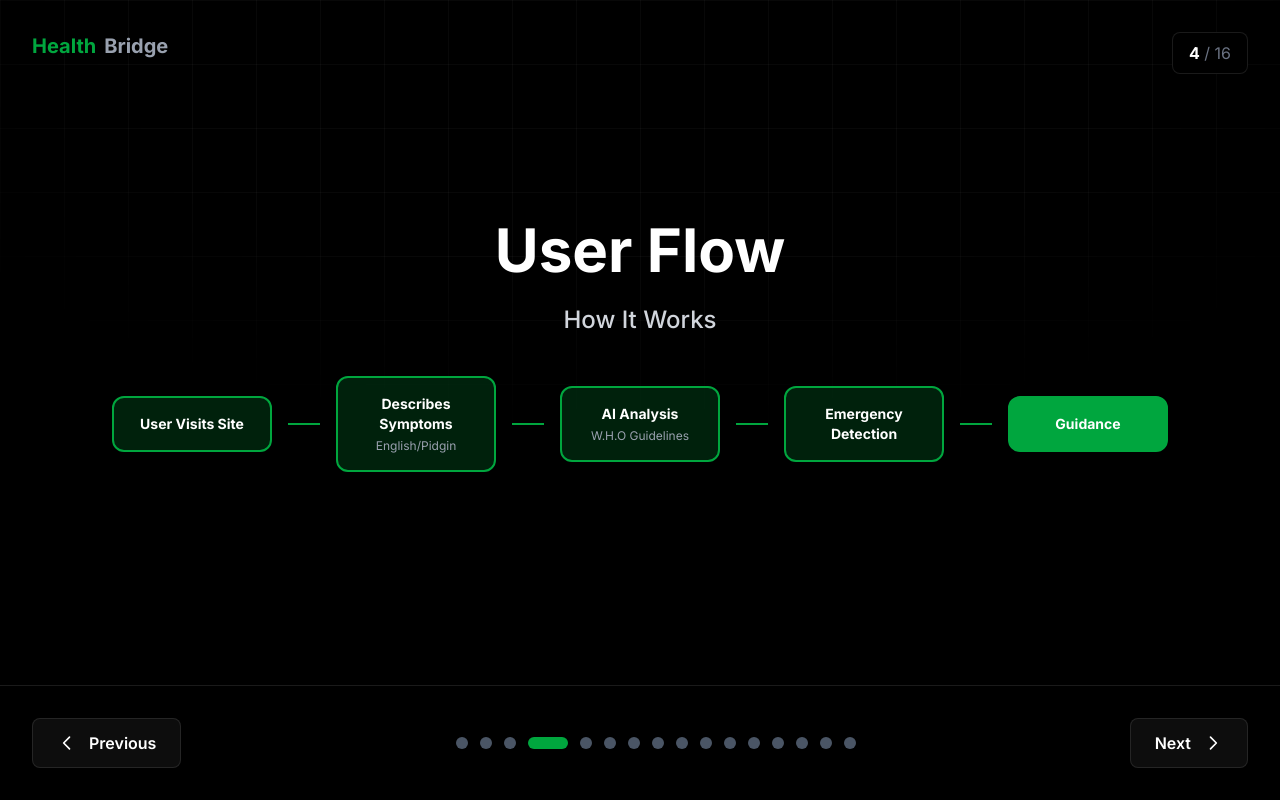
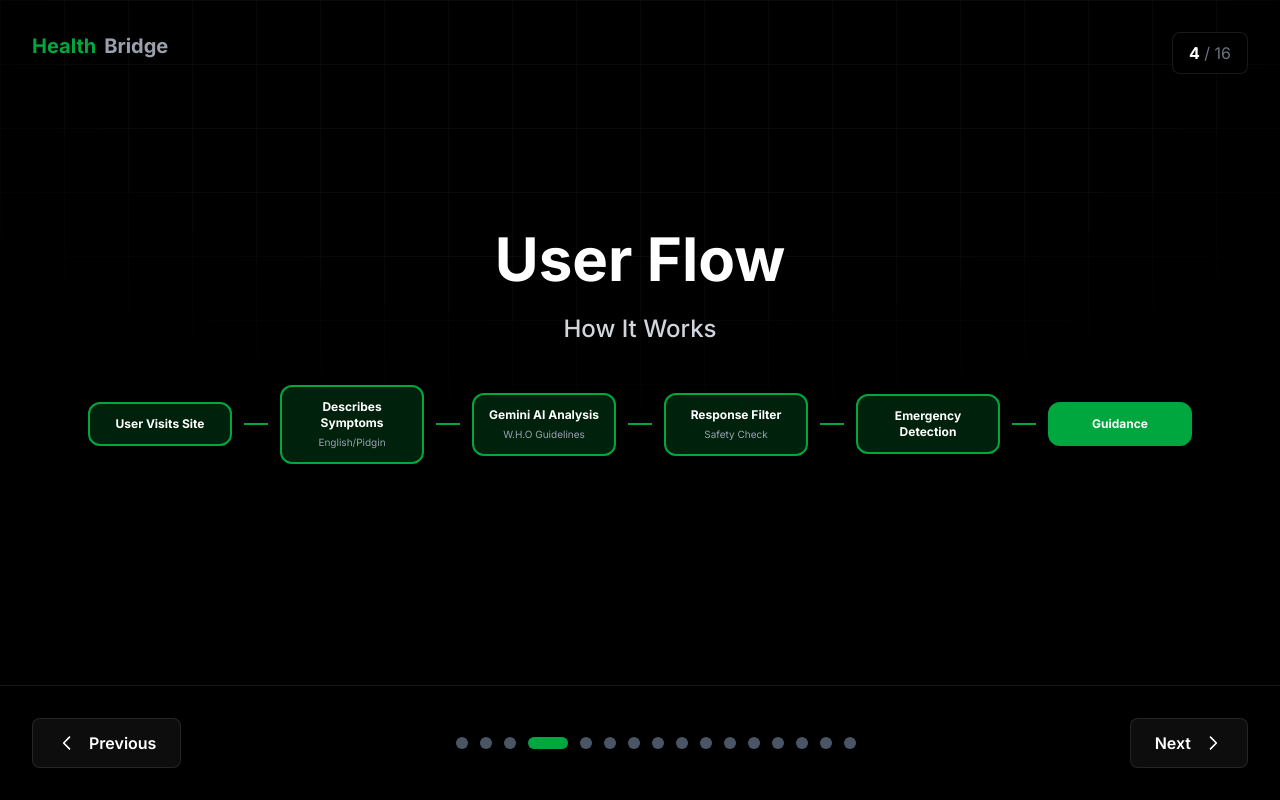
Before and after one commit to MayorChristopher/healthai-nigeria, a Next.js app: page /pitch in a window 1280 px wide. Both pictures are taken after a click on the button 561 px from the left and 743 px from the top of the page. Built offline with nearby package versions, Linux system fonts and the light colour scheme.

Commit message:
Add response filter step to user flow in pitch deck

```diff
--- a/src/app/api/chat/route.ts
+++ b/src/app/api/chat/route.ts
@@ -171,9 +171,11 @@ export async function POST(req: NextRequest) {
         if (!isScopeValid) {
           response = "I'm a health assistant. I can only help with health concerns. Do you have any symptoms or health questions?"
         } else {
-          // Add source reference to response
-          const sourceReference = '\n\n---\n*Source: WHO Clinical Guidelines*'
-          response = filterResult.filteredResponse + sourceReference
+          response = filterResult.filteredResponse
+          // Add source reference only if not already present
+          if (!response.includes('Source: WHO')) {
+            response += '\n\n---\n*Source: WHO Clinical Guidelines*'
+          }
         }
 
         console.log(`✅ Successfully used model: ${modelName}`)
@@ -192,10 +194,9 @@ export async function POST(req: NextRequest) {
             // Emergency situation - provide immediate guidance
             const emergencyResponse = getEmergencyFallback(emergencyType, language)
             const hospitals = recommendHospitals(emergencyType)
-            const sourceRef = '\n\n---\n*Source: WHO Emergency Guidelines*'
 
             return NextResponse.json({
-              response: emergencyResponse + sourceRef,
+              response: emergencyResponse + '\n\n---\n*Source: WHO Emergency Guidelines*',
               isEmergency: true,
               hospitals,
               onlineDoctors: false,
@@ -206,10 +207,9 @@ export async function POST(req: NextRequest) {
           // Non-emergency - provide offline emergency guidance with hospitals
           const offlineResponse = generateOfflineEmergencyResponse(message, language as 'english' | 'pidgin')
           const fallbackHospitals = recommendHospitals('general') // Always provide major hospitals
-          const sourceRef = '\n\n---\n*Source: WHO Clinical Guidelines*'
 
           return NextResponse.json({
-            response: offlineResponse + sourceRef,
+            response: offlineResponse + '\n\n---\n*Source: WHO Clinical Guidelines*',
             isEmergency: false,
             hospitals: fallbackHospitals,
             onlineDoctors: false,
--- a/src/app/pitch/page.tsx
+++ b/src/app/pitch/page.tsx
@@ -66,27 +66,32 @@ const slides = [
     title: 'User Flow',
     subtitle: 'How It Works',
     content: (
-      <div className="flex items-center justify-center gap-4">
-        <div className="bg-green-600/20 border-2 border-green-600 rounded-xl p-4 text-center w-40">
-          <p className="font-bold text-sm">User Visits Site</p>
+      <div className="flex items-center justify-center gap-3">
+        <div className="bg-green-600/20 border-2 border-green-600 rounded-xl p-3 text-center w-36">
+          <p className="font-bold text-xs">User Visits Site</p>
         </div>
-        <div className="h-0.5 w-8 bg-green-600"></div>
-        <div className="bg-green-600/20 border-2 border-green-600 rounded-xl p-4 text-center w-40">
-          <p className="font-bold text-sm">Describes Symptoms</p>
-          <p className="text-xs text-gray-400 mt-1">English/Pidgin</p>
+        <div className="h-0.5 w-6 bg-green-600"></div>
+        <div className="bg-green-600/20 border-2 border-green-600 rounded-xl p-3 text-center w-36">
+          <p className="font-bold text-xs">Describes Symptoms</p>
+          <p className="text-[10px] text-gray-400 mt-1">English/Pidgin</p>
         </div>
-        <div className="h-0.5 w-8 bg-green-600"></div>
-        <div className="bg-green-600/20 border-2 border-green-600 rounded-xl p-4 text-center w-40">
-          <p className="font-bold text-sm">AI Analysis</p>
-          <p className="text-xs text-gray-400 mt-1">W.H.O Guidelines</p>
+        <div className="h-0.5 w-6 bg-green-600"></div>
+        <div className="bg-green-600/20 border-2 border-green-600 rounded-xl p-3 text-center w-36">
+          <p className="font-bold text-xs">Gemini AI Analysis</p>
+          <p className="text-[10px] text-gray-400 mt-1">W.H.O Guidelines</p>
         </div>
-        <div className="h-0.5 w-8 bg-green-600"></div>
-        <div className="bg-green-600/20 border-2 border-green-600 rounded-xl p-4 text-center w-40">
-          <p className="font-bold text-sm">Emergency Detection</p>
+        <div className="h-0.5 w-6 bg-green-600"></div>
+        <div className="bg-green-600/20 border-2 border-green-600 rounded-xl p-3 text-center w-36">
+          <p className="font-bold text-xs">Response Filter</p>
+          <p className="text-[10px] text-gray-400 mt-1">Safety Check</p>
         </div>
-        <div className="h-0.5 w-8 bg-green-600"></div>
-        <div className="bg-green-600 border-2 border-green-600 rounded-xl p-4 text-center w-40">
-          <p className="font-bold text-sm">Guidance</p>
+        <div className="h-0.5 w-6 bg-green-600"></div>
+        <div className="bg-green-600/20 border-2 border-green-600 rounded-xl p-3 text-center w-36">
+          <p className="font-bold text-xs">Emergency Detection</p>
+        </div>
+        <div className="h-0.5 w-6 bg-green-600"></div>
+        <div className="bg-green-600 border-2 border-green-600 rounded-xl p-3 text-center w-36">
+          <p className="font-bold text-xs">Guidance</p>
         </div>
       </div>
     )
```
